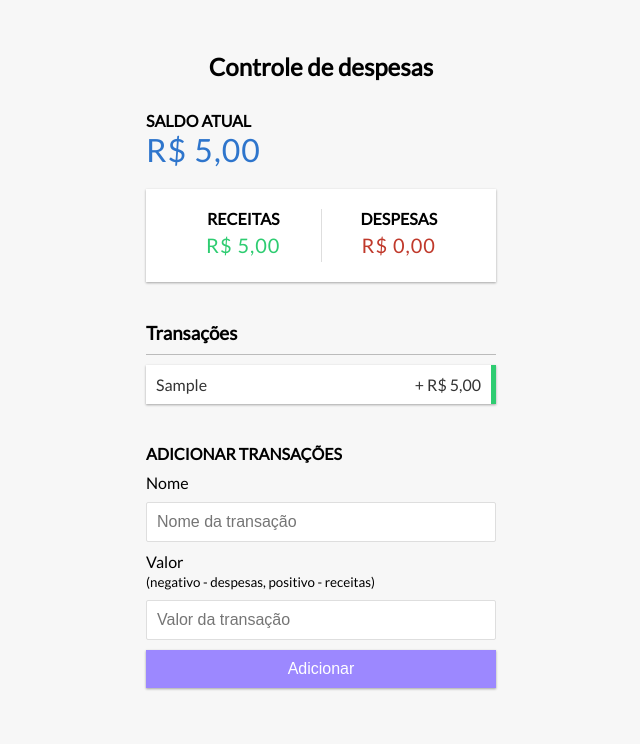
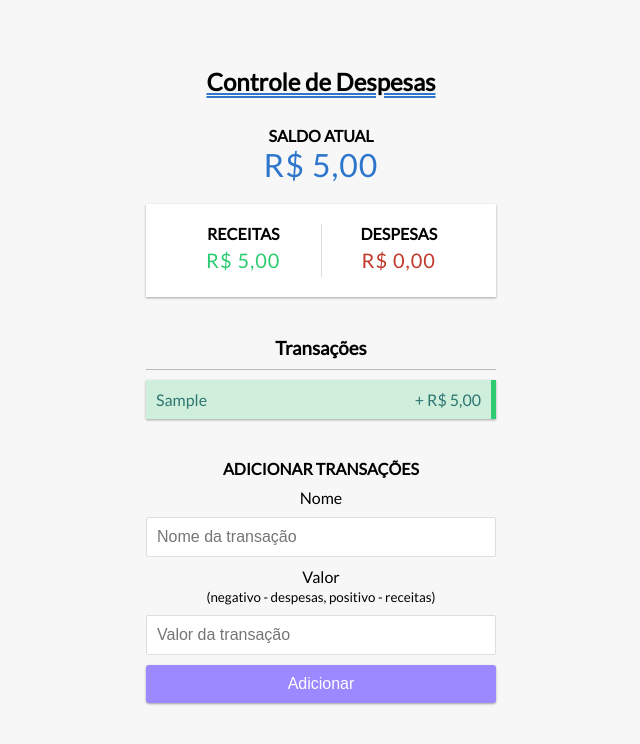
Before and after one commit to ebrauta/ControleFinanceiro, a plain HTML site: page index.html in a window 1280 px wide. Both pictures are taken after typing "Sample", "5" into the empty fields and a click on the button "Adicionar". Shown: the whole page, without its empty margins (319-959 px from the left). Drawn offline with nearby package versions, Linux system fonts and the light colour scheme.

Commit message:
Aplicating VueJS

```diff
--- a/css/style.css
+++ b/css/style.css
@@ -25,6 +25,7 @@ body{
 .container{
     margin: 30px auto;
     width: 350px;
+    text-align: center;
 }
 
 #balance{
@@ -32,6 +33,11 @@ body{
     letter-spacing: 1px;
     margin: 0;
     color: #2e75cc;
+}
+
+h2{
+    text-align: center;
+    text-decoration: underline double #2e75cc;
 }
 
 h3{
@@ -109,14 +115,20 @@ input[type="text"], input[type="number"]{
 
 .transactions li.plus {
     border-right: 5px solid #2ecc71;
+    background-color: rgb(46, 204, 113, .2);
+    color: #2e7571;
+
 }
 
 .transactions li.minus{
     border-right: 5px solid #c0392b;
+    background-color: rgb(192, 57, 43,.2);
+    color: #c0392b;
 }
 
 .btn{
     cursor: pointer;
+    border-radius: 3px;
     background-color: #9c88ff;
     box-shadow: var(--box-shadow);
     color: #fff;
@@ -134,11 +146,15 @@ input[type="text"], input[type="number"]{
 
 .delete-btn {
     cursor: pointer;
+    width: 1.3em;
+    height: 1.3em;
+    line-height: 1.3em;
+    vertical-align: middle;
+    border-radius: 5px 0 0 5px;
     background-color: #e74c3c;
     border: 0;
     color: #fff;
     font-size: 1.25em;
-    line-height: 1.25em;
     padding: 2px 5px;
     position: absolute;
     top: 50%;
--- a/index.html
+++ b/index.html
@@ -1,57 +1,56 @@
 <!DOCTYPE html>
 <html lang="pt-br">
+
 <head>
   <meta charset="UTF-8" />
   <meta http-equiv="X-UA-Compatible" content="IE=edge" />
   <meta name="viewport" content="width=device-width, initial-scale=1.0" />
-    <title>Controle Financeiro v1.0</title>
+  <title>Controle Financeiro v2.0</title>
   <link rel="stylesheet" href="css/style.css" />
 </head>
+
 <body>
-    <h2>Controle de despesas</h2>
+  <div id="app">
+    <h2>{{title}}</h2>
     <section class="container">
-      <h4>Saldo atual</h4>
-      <p id="balance" class="balance">R$0.00</p>
+      <h4>Saldo Atual</h4>
+      <p id="balance" class="balance">{{balanceInMoney}}</p>
       <article class="inc-exp-container">
         <div>
           <h4>Receitas</h4>
-          <p id="money-plus" class="money plus">+ R$0.00</p>
+          <p id="money-plus" class="money plus">{{incomeInMoney}}</p>
         </div>
         <div>
           <h4>Despesas</h4>
-          <p id="money-minus" class="money minus">- R$0.00</p>
+          <p id="money-minus" class="money minus">{{expenseInMoney}}</p>
         </div>
       </article>
       <article>
         <h3>Transações</h3>
-        <ul class="transactions" id="transactions"></ul>
+        <ul class="transactions" id="transactions">
+          <li v-for="transaction in transactionsArray" :key="transaction.id" :class="transaction.amount >= 0 ? 'plus' : 'minus'">
+            {{transaction.name}}
+            <span>{{transaction.amount >= 0 ? '+' : '-'}} {{transactionInMoney(transaction.amount)}}</span>
+            <button class="delete-btn" @click="removeTransaction(transaction.id)">x</button>
+          </li>
+        </ul>
         <h4>Adicionar Transações</h4>
-        <form id="form">
+        <form id="form" @submit.prevent="addTransaction" method="post">
           <div class="form-control">
-            <label for="text">Nome</label
-            ><input
-              type="text"
-              name="text"
-              id="text"
-              placeholder="Nome da transação"
-            />
+            <label for="name">Nome</label>
+            <input type="text" name="name" id="name" required v-model="actualTransaction.name" placeholder="Nome da transação">
           </div>
           <div class="form-control">
-            <label for="amount"
-              >Valor <br /><small
-                >(negativo - despesas, positivo - receitas)</small
-              ></label
-            ><input
-              type="number"
-              name="amount"
-              id="amount"
-              placeholder="Valor da transação"
-            />
+            <label for="amount">Valor<br/> <small>(negativo - despesas, positivo - receitas)</small></label>
+            <input type="number" name="amount" min=0 required id="amount" v-model="actualTransaction.amount" placeholder="Valor da transação">
           </div>
-          <button class="btn">Adicionar</button>
+          <button type="submit" class="btn">Adicionar</button>
         </form>
       </article>
     </section>
-    <script src="js/script.js"></script>
+  </div>
+  <script src="https://unpkg.com/vue@3/dist/vue.global.js"></script>
+  <script src="js/app.js"></script>
 </body>
+
 </html>
--- /dev/null
+++ b/js/app.js
@@ -0,0 +1,56 @@
+const { createApp } = Vue
+    createApp({
+      name: 'App',
+      data() {
+        return {
+          title: "Controle de Despesas",
+          balance: 0,
+          income: 0,
+          expense: 0,
+          transactionsArray: [],
+          actualTransaction: {
+            name: "",
+            amount: null
+          }
+        }
+      },
+      computed: {
+        balanceInMoney() {
+          return Number(this.balance).toLocaleString('pt-br', { style: 'currency', currency: 'BRL' })
+        },
+        incomeInMoney(){
+          return Number(this.income).toLocaleString('pt-br', { style: 'currency', currency: 'BRL' })
+        },
+        expenseInMoney(){
+          return Number(this.expense).toLocaleString('pt-br', { style: 'currency', currency: 'BRL' })
+        },
+      },
+      methods: {
+        transactionInMoney(value){
+          return Math.abs(value).toLocaleString('pt-br',{style: 'currency', currency: 'BRL'})
+        },
+        totalValue(){
+          this.income = this.transactionsArray.reduce((acc, transaction) => {
+            return acc += (transaction.amount > 0) ? transaction.amount : 0
+          },0)
+          this.expense = this.transactionsArray.reduce((acc, transaction) => {
+            return acc += (transaction.amount < 0) ? transaction.amount : 0
+          },0)
+          this.balance = this.income + this.expense
+        },
+        addTransaction(){
+          let id = { id: this.transactionsArray.length + 1 }
+          let transaction = { ...id, ...this.actualTransaction }
+          this.transactionsArray.push(transaction)
+          console.log("transação adicionada!")
+          this.totalValue()
+          this.actualTransaction.name = ""
+          this.actualTransaction.amount = null
+        },
+        removeTransaction(id){
+          this.transactionsArray = this.transactionsArray.filter(t => t.id !== id)
+          console.log("transação removida!")
+          this.totalValue()
+        }
+      }
+    }).mount("#app")
```
Lines whose indentation alone changed are shown as unchanged.
